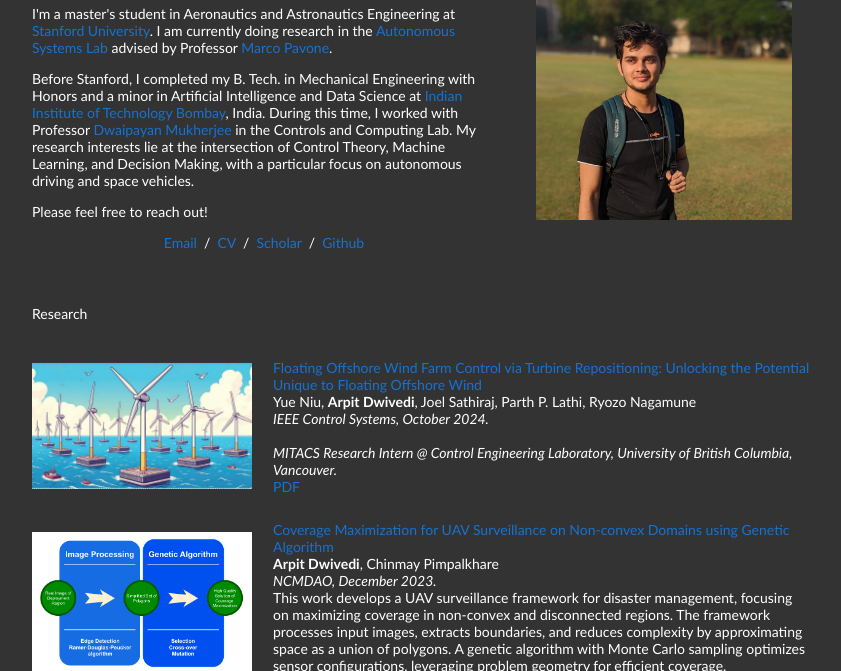
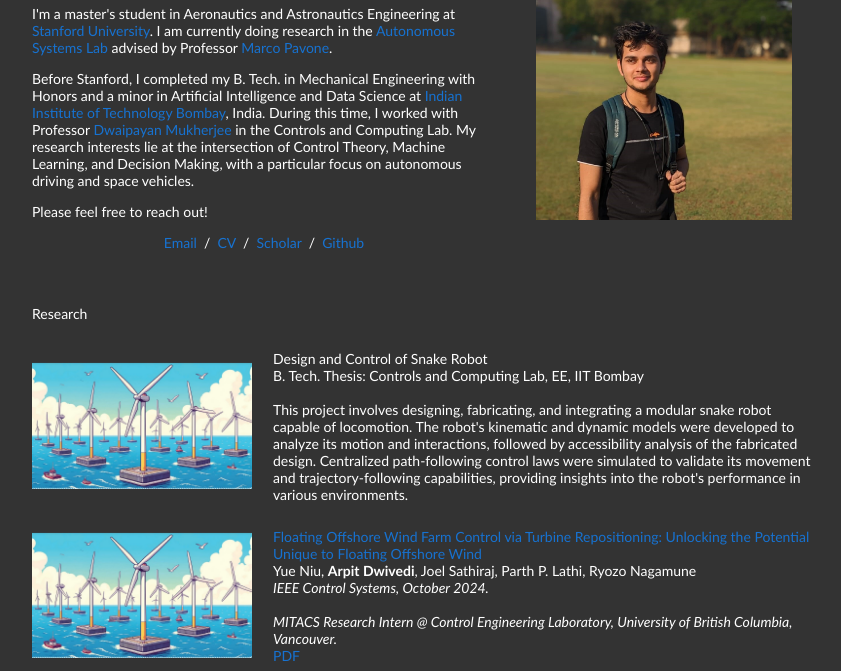
Before and after one commit to Dwivedi07/Dwivedi07.github.io, a plain HTML site: page index.html in a window 1280 px wide. Shown: the part 127-798 px from the top of the page, without its empty margins (228-1069 px from the left). Drawn offline with Linux system fonts and the light colour scheme.

Commit message:
Update index.html

```diff
--- a/index.html
+++ b/index.html
@@ -54,20 +54,24 @@
         <table style="width:100%;border:0px;border-spacing:0px;border-collapse:separate;margin-right:auto;margin-left:auto;"><tbody>
 
 
-<!--          <tr>
+         <tr>
             <td style="padding:20px;width:25%;vertical-align:middle;text-align:center">
               <img src="images/turbinefloat.jpg" alt="mtpi" width="220">
             </td>
             <td width="75%" valign="middle">
-              <a href="https://ieeexplore.ieee.org/abstract/document/10684343">
+<!--               <a href="https://ieeexplore.ieee.org/abstract/document/10684343"> -->
                 <papertitle>Design and Control of Snake Robot</papertitle>
               </a>
               <br>
               B. Tech. Thesis: Controls and Computing Lab, EE, IIT Bombay
               <br>
-              <a href="https://ieeexplore.ieee.org/abstract/document/10684343">PDF</a>
+              <br>
+              This project involves designing, fabricating, and integrating a modular snake robot capable of locomotion.
+              The robot's kinematic and dynamic models were developed to analyze its motion and interactions, followed by accessibility analysis of the fabricated design. Centralized path-following control laws were simulated to validate its movement and trajectory-following capabilities, providing insights into the robot's performance in various environments.
+              <br>
+<!--               <a href="https://ieeexplore.ieee.org/abstract/document/10684343">PDF</a>  -->
             </td>
-         </tr> -->
+         </tr>
 
          <tr>
             <td style="padding:20px;width:25%;vertical-align:middle;text-align:center">
```
